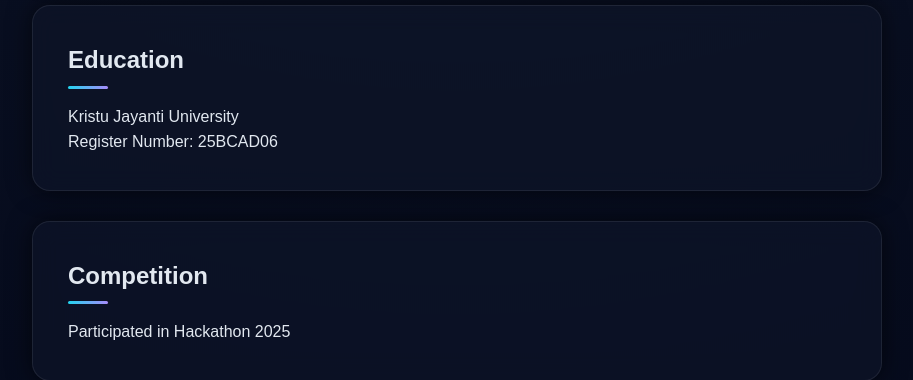
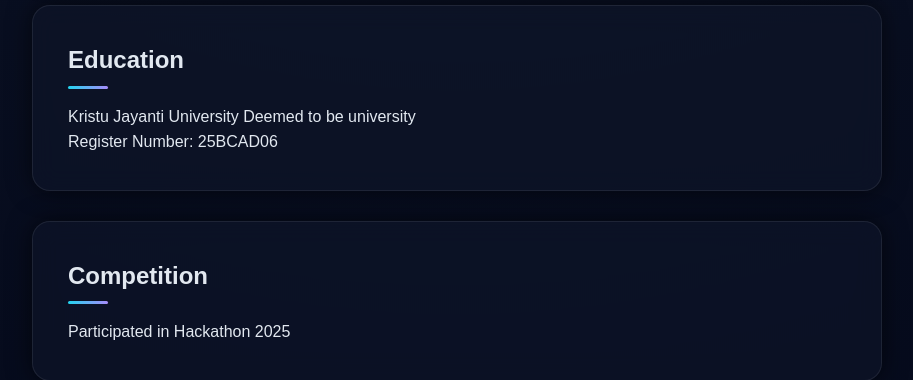
Before and after one commit to 25bcad22-gagan/god, a Flask app: page / in a window 1280 px wide. Shown: the part 871-1251 px from the top of the page, without its empty margins (183-1096 px from the left). Run offline with Flask 3, Linux system fonts and the light colour scheme; some libraries are stand-ins or nearby versions.

Commit message:
Update index.html

```diff
--- a/templates/index.html
+++ b/templates/index.html
@@ -36,7 +36,7 @@
 
 <section>
     <h2>Education</h2>
-    <p>Kristu Jayanti University</p>
+    <p>Kristu Jayanti University Deemed to be university</p>
     <p>Register Number: 25BCAD06</p>
 </section>
 
```
